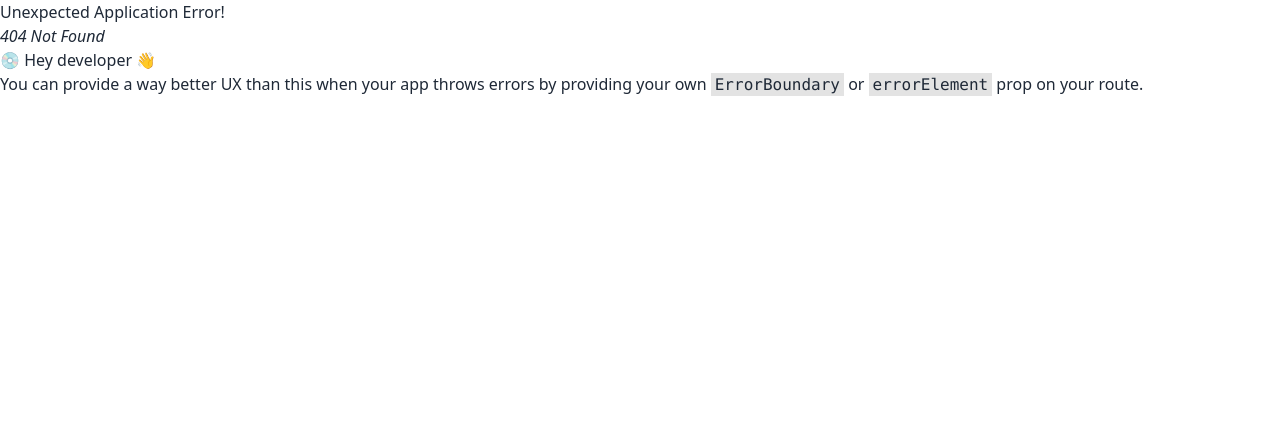
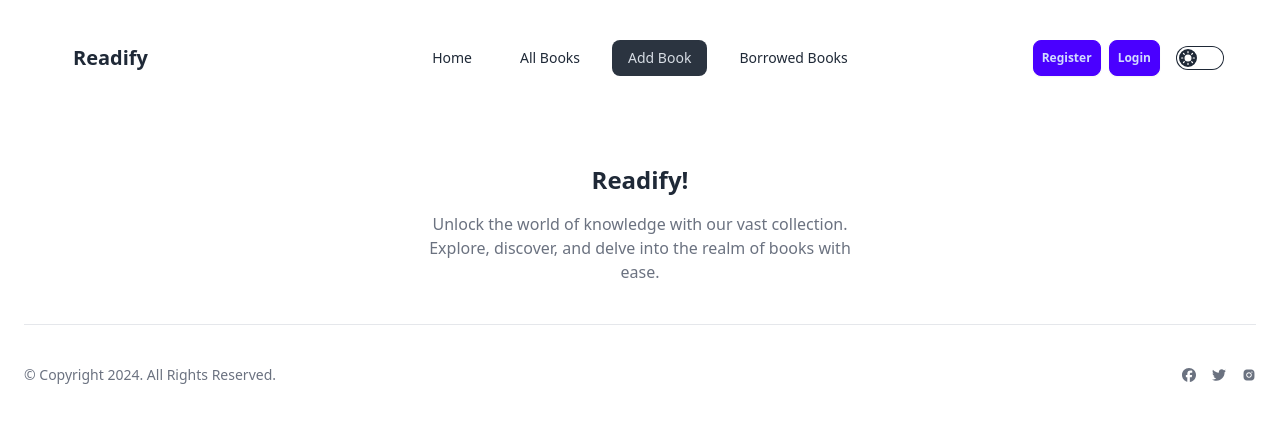
Before and after one commit to sioanik/readify-client, a React (Vite) app: page /add-book in a window 1280 px wide. Before the commit this address had no page. Shown: the top 422 px of the page. Built offline with nearby package versions, Linux system fonts and the light colour scheme.

Commit message:
added navbar, footer, nav pages

```diff
--- a/package.json
+++ b/package.json
@@ -10,12 +10,14 @@
     "preview": "vite preview"
   },
   "dependencies": {
+    "firebase": "^10.11.1",
     "localforage": "^1.10.0",
     "match-sorter": "^6.3.4",
     "react": "^18.2.0",
     "react-dom": "^18.2.0",
     "react-icons": "^5.2.1",
     "react-router-dom": "^6.23.0",
+    "react-tooltip": "^5.26.4",
     "sort-by": "^1.2.0"
   },
   "devDependencies": {
--- /dev/null
+++ b/src/firebase/firebase.config.js
@@ -0,0 +1,17 @@
+// Import the functions you need from the SDKs you need
+import { initializeApp } from "firebase/app";
+// TODO: Add SDKs for Firebase products that you want to use
+// https://firebase.google.com/docs/web/setup#available-libraries
+
+// Your web app's Firebase configuration
+const firebaseConfig = {
+    apiKey: import.meta.env.VITE_APIKEY,
+    authDomain: import.meta.env.VITE_AUTHDOMAIN,
+    projectId: import.meta.env.VITE_PROJECTID,
+    storageBucket: import.meta.env.VITE_STORAGEBUCKET,
+    messagingSenderId: import.meta.env.VITE_MESSAGINGSENDERID,
+    appId: import.meta.env.VITE_APPID,
+};
+
+// Initialize Firebase
+export const app = initializeApp(firebaseConfig);
--- a/src/main.jsx
+++ b/src/main.jsx
@@ -5,10 +5,13 @@ import {
   RouterProvider,
 } from "react-router-dom";
 import router from './routes/Routes.jsx';
+import AuthProvider from './pages/user/AuthProvider.jsx';
 
 
 ReactDOM.createRoot(document.getElementById('root')).render(
   <React.StrictMode>
-    <RouterProvider router={router} />
+    <AuthProvider>
+      <RouterProvider router={router} />
+    </AuthProvider>
   </React.StrictMode>,
 )
--- /dev/null
+++ b/src/pages/add book/AddBook.jsx
@@ -0,0 +1,11 @@
+
+
+const AddBook = () => {
+    return (
+        <div>
+
+        </div>
+    );
+};
+
+export default AddBook;
--- /dev/null
+++ b/src/pages/all books/AllBooks.jsx
@@ -0,0 +1,11 @@
+
+
+const AllBooks = () => {
+    return (
+        <div>
+
+        </div>
+    );
+};
+
+export default AllBooks;
--- /dev/null
+++ b/src/pages/borrowed books/BorrowedBooks.jsx
@@ -0,0 +1,11 @@
+
+
+const BorrowedBooks = () => {
+    return (
+        <div>
+
+        </div>
+    );
+};
+
+export default BorrowedBooks;
--- a/src/pages/shared/Footer.jsx
+++ b/src/pages/shared/Footer.jsx
@@ -5,7 +5,7 @@ import { AiFillInstagram } from "react-icons/ai";
 const Footer = () => {
     return (
         <div>
-            <footer className="bg-white dark:bg-gray-900">
+            <footer className="">
                 <div className="container px-6 py-8 mx-auto">
                     <div className="flex flex-col items-center text-center">
                         <a href="#">
--- a/src/pages/shared/Navbar.jsx
+++ b/src/pages/shared/Navbar.jsx
@@ -1,9 +1,117 @@
+import { useContext, useEffect, useState } from "react";
+import { Link, NavLink } from "react-router-dom";
+import { Tooltip } from 'react-tooltip'
+import { AuthContext } from "../user/AuthProvider";
 
 
 const Navbar = () => {
+    const { logOut, user } = useContext(AuthContext)
+
+    const [theme, setTheme] = useState('light')
+
+    useEffect(() => {
+        localStorage.setItem('theme', theme)
+        const localTheme = localStorage.getItem('theme')
+        // console.log(localTheme);
+        document.querySelector('html').setAttribute('data-theme', localTheme)
+    }, [theme])
+
+
+
+    const handleToggleTheme = (e) => {
+        // console.log(e.target.checked);
+        if (e.target.checked) {
+            setTheme('dark')
+        }
+        else {
+            setTheme('light')
+        }
+
+    }
+
+    const links = <>
+        <li><NavLink to={'/'} >Home</NavLink></li>
+
+        <li>
+            <NavLink to={'/all-books'}>All Books</NavLink>
+        </li>
+        <li>
+            <NavLink to={'/add-book'}>Add Book</NavLink>
+        </li>
+        <li>
+            <NavLink to={'/borrowed-books'}>Borrowed Books</NavLink>
+        </li>
+    </>
+
     return (
         <div>
+            <div className="navbar px-6 md:px-14 bg-base-100 mt-6 mb-10">
+                <div className="navbar-start">
+                    <div className="dropdown">
+                        <div tabIndex={0} role="button" className="btn btn-ghost lg:hidden">
+                            <svg xmlns="http://www.w3.org/2000/svg" className="h-5 w-5" fill="none" viewBox="0 0 24 24" stroke="currentColor"><path strokeLinecap="round" strokeLinejoin="round" strokeWidth="2" d="M4 6h16M4 12h8m-8 6h16" /></svg>
+                        </div>
 
+
+                        <ul tabIndex={0} className="menu menu-sm dropdown-content mt-3 z-10 p-2 shadow bg-base-100 rounded-box w-52">
+
+                            {links}
+
+                        </ul>
+                    </div>
+                    <a className="btn btn-ghost text-xl font-bold" href="/">Readify</a>
+
+                </div>
+                <div className="navbar-center hidden lg:flex">
+                    <ul className="menu menu-horizontal px-1 gap-4">
+
+
+                        {links}
+
+
+                    </ul>
+                </div>
+                <div className="navbar-end flex items-center">
+                    <ul className="menu flex justify-center menu-horizontal px-1">
+
+                    </ul>
+                    <div>
+                        {user ?
+                            <div className='flex justify-center items-center gap-5'>
+                                <div className="text-black avatar tooltip tooltip-bottom">
+                                    <div data-tooltip-id="my-tooltip" data-tooltip-content={user?.displayName} className="w-12 rounded-full">
+                                        <img src={user?.photoURL} />
+                                        <Tooltip id="my-tooltip" />
+                                    </div>
+
+
+                                </div>
+
+                                <button onClick={() => logOut()} className='btn btn-sm btn-primary'>Logout</button>
+
+                            </div> :
+
+                            <div className="flex gap-2">
+                                <button className='btn btn-xs h-9 btn-primary'>
+                                    <Link to={'/register'}>Register</Link>
+                                </button>
+                                <button className='btn btn-xs h-9 btn-primary'>
+                                    <Link to={'/login'}>Login</Link>
+                                </button>
+                            </div>
+
+
+                        }
+                    </div>
+                    <div className="pl-4">
+                        <label className="cursor-pointer grid place-items-center">
+                            <input onChange={handleToggleTheme} type="checkbox" value="synthwave" className="toggle theme-controller bg-base-content row-start-1 col-start-1 col-span-2" />
+                            <svg className="col-start-1 row-start-1 stroke-base-100 fill-base-100" xmlns="http://www.w3.org/2000/svg" width="14" height="14" viewBox="0 0 24 24" fill="none" stroke="currentColor" strokeWidth="2" strokeLinecap="round" strokeLinejoin="round"><circle cx="12" cy="12" r="5" /><path d="M12 1v2M12 21v2M4.2 4.2l1.4 1.4M18.4 18.4l1.4 1.4M1 12h2M21 12h2M4.2 19.8l1.4-1.4M18.4 5.6l1.4-1.4" /></svg>
+                            <svg className="col-start-2 row-start-1 stroke-base-100 fill-base-100" xmlns="http://www.w3.org/2000/svg" width="14" height="14" viewBox="0 0 24 24" fill="none" stroke="currentColor" strokeWidth="2" strokeLinecap="round" strokeLinejoin="round"><path d="M21 12.79A9 9 0 1 1 11.21 3 7 7 0 0 0 21 12.79z"></path></svg>
+                        </label>
+                    </div>
+                </div>
+            </div>
         </div>
     );
 };
--- /dev/null
+++ b/src/pages/user/AuthProvider.jsx
@@ -0,0 +1,33 @@
+
+import { getAuth } from "firebase/auth"
+import { app } from "../../firebase/firebase.config";
+import { createContext, useState } from "react";
+
+const auth = getAuth(app)
+
+export const AuthContext = createContext(null)
+
+const AuthProvider = ({children}) => {
+
+    const [user, setUser] = useState(null)
+
+    const [loading, setLoading] = useState(true)
+
+
+
+    const authInfo = {
+        user,
+        loading,
+
+    }
+
+    return (
+        <div>
+            <AuthContext.Provider value={authInfo}>
+                {children}
+            </AuthContext.Provider>
+        </div>
+    );
+};
+
+export default AuthProvider;
```
Also changed, not shown: src/routes/Routes.jsx (+14 -2 lines), 2 other files (tests, documents, lock files or other folders).
